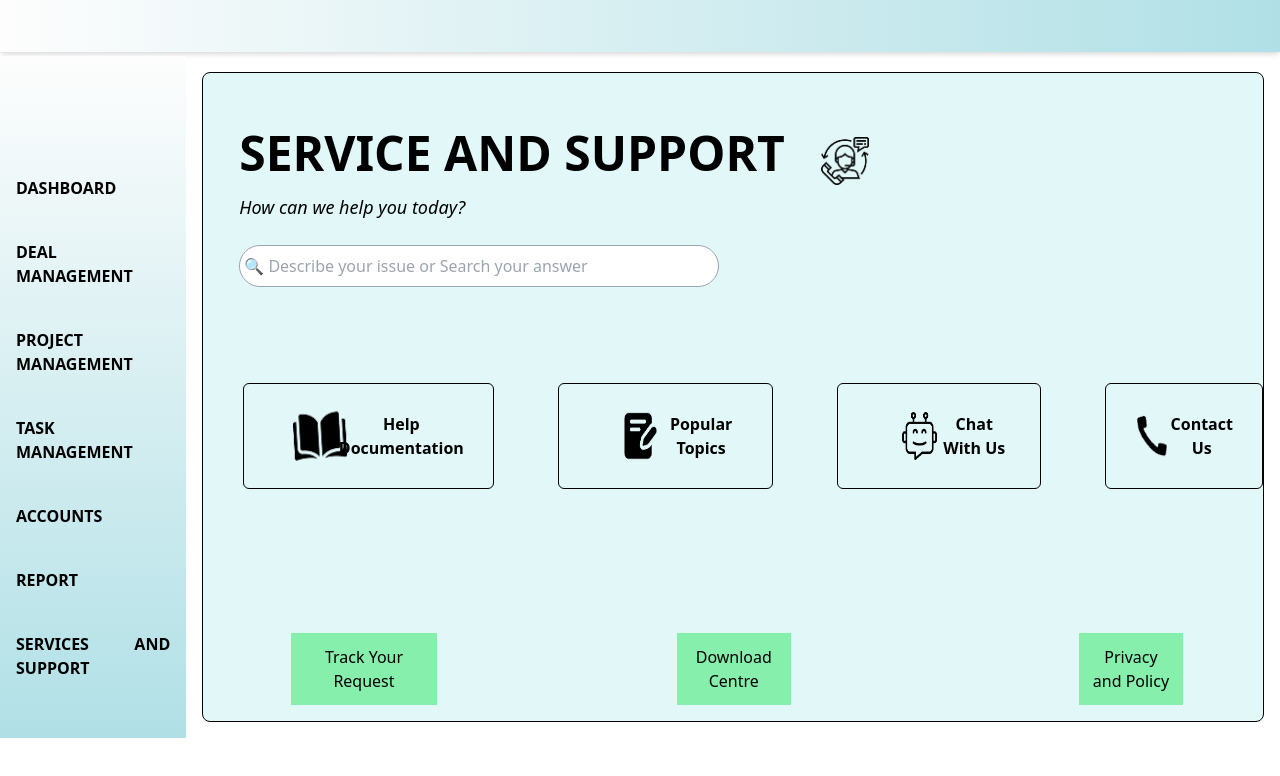
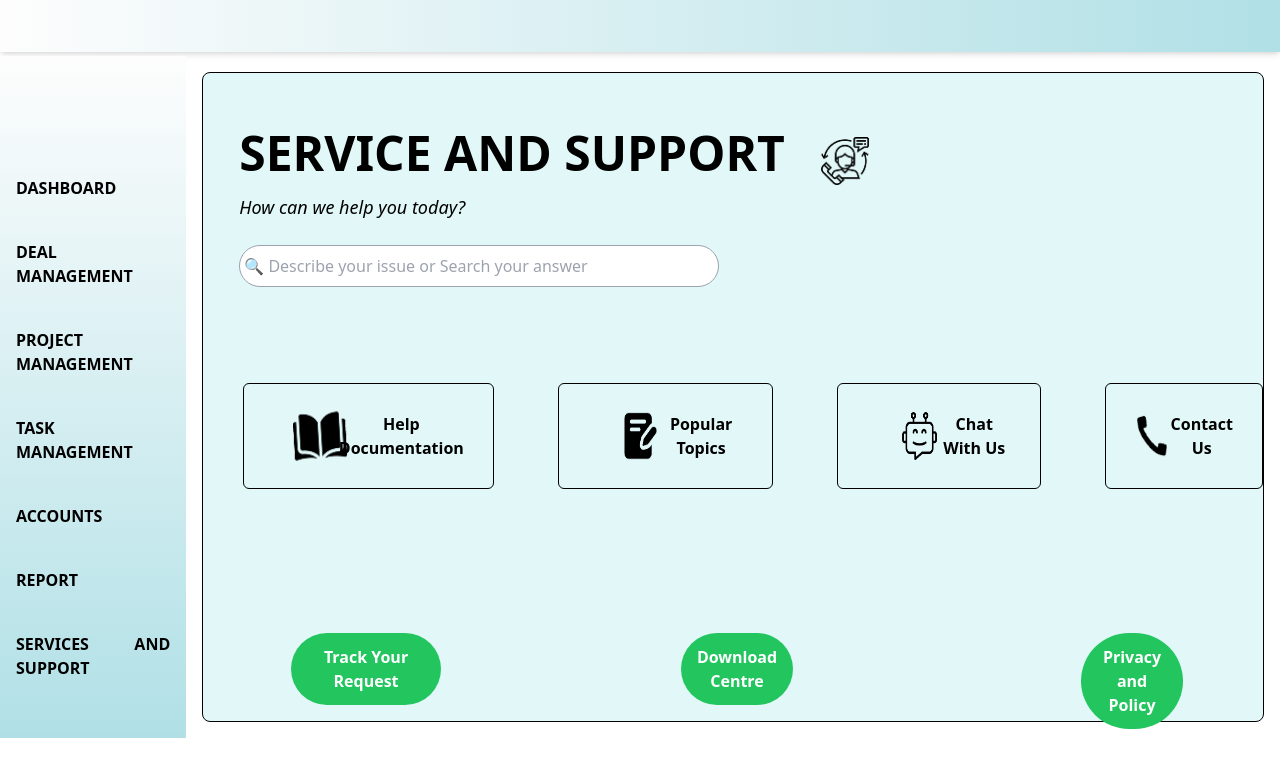
Before and after one commit to Raktim-Koner/customer-relationship-management, a React (Create React App) app: page /services in a window 1280 px wide. Shown: the top 776 px of the page. Built offline with nearby package versions, Linux system fonts and the light colour scheme.

Commit message:
Updated-buttons-size

```diff
--- a/src/Components/ServicesPage/ServiceDownload.js
+++ b/src/Components/ServicesPage/ServiceDownload.js
@@ -3,7 +3,8 @@ import React from 'react'
 const ServiceDownload= () =>{
     return(
         <div>
-            <button className=" items-center ml-60   mr-19 bg-green-300 text-black rectangle px-3 py-3 hover:shadow-md">Download Centre</button>
+            <button className=" items-center ml-60 mr-19 bg-green-500 text-white font-semibold rounded-full px-3 py-3 hover:shadow-md">
+                Download Centre</button>
         </div>
     );
 };
--- a/src/Components/ServicesPage/ServicePolicy.js
+++ b/src/Components/ServicesPage/ServicePolicy.js
@@ -3,7 +3,8 @@ import React from 'react'
 const ServicePolicy = () => {
   return (
     <div>
-        <button className="  ml-72 mr-20  bg-green-300 rectangle text-black px-3 py-3 hover:shadow-md">Privacy and Policy</button>
+        <button className="  ml-72 mr-20  bg-green-500 rounded-full text-white font-semibold px-3 py-3 hover:shadow-md">
+          Privacy and Policy</button>
     </div>
   )
 }
--- a/src/Components/ServicesPage/ServiceRequest.js
+++ b/src/Components/ServicesPage/ServiceRequest.js
@@ -3,7 +3,7 @@ import React from 'react'
 const ServiceRequest = () => {
   return (
     <div>
-        <button  className=" flex ml-12 mr-30  bg-green-300 rectangle px-3 py-3 text-black hover:shadow-md">Track Your Request</button></div>
+        <button  className=" flex ml-12 mr-30  bg-green-500 rounded-full font-semibold px-3 py-3 text-white hover:shadow-md">Track Your Request</button></div>
   )
 }
 
```
